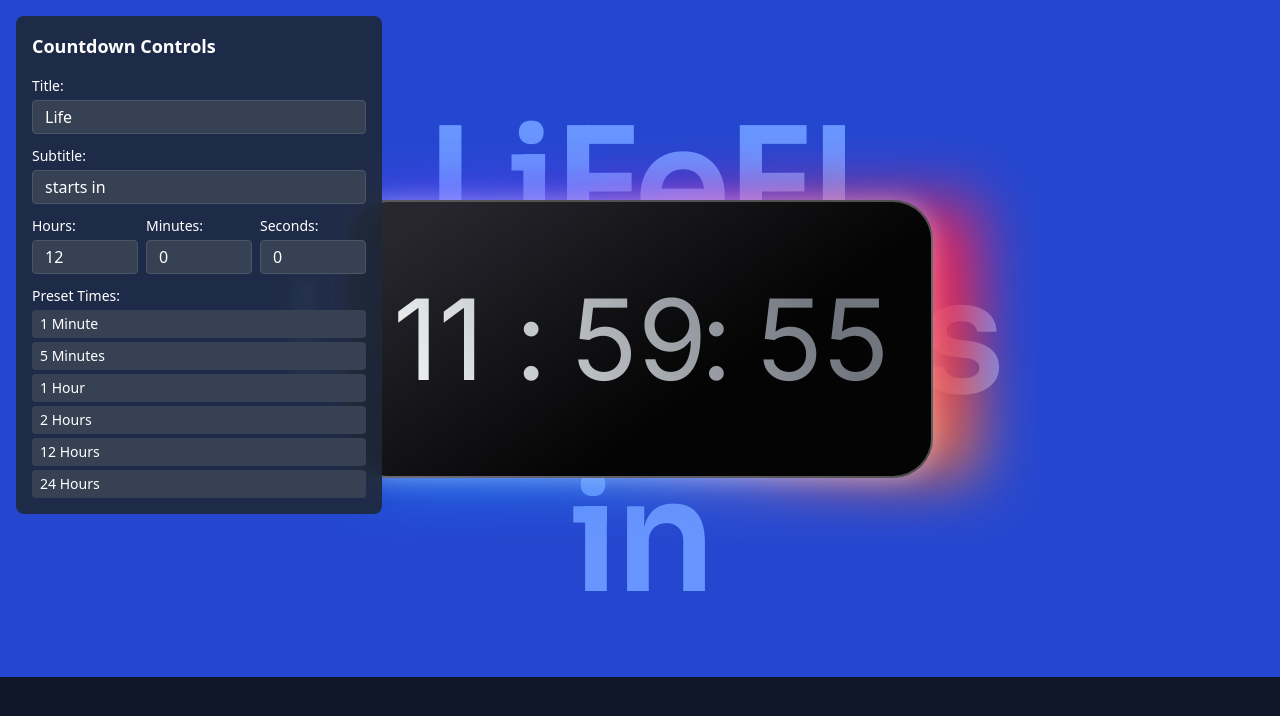
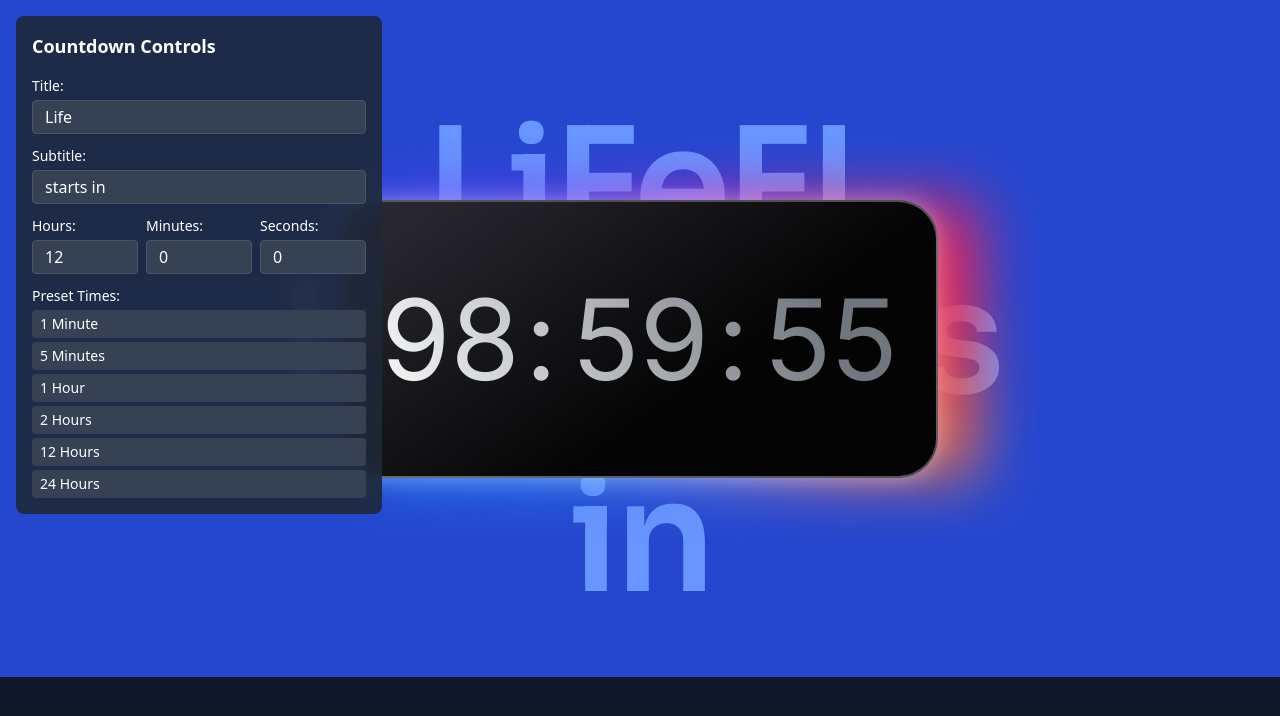
Before and after one commit to six-shot/LifeFi, a Next.js app: page /countdown in a window 1280 px wide. Shown: the top 716 px of the page. Built offline with nearby package versions, Linux system fonts and the light colour scheme.

Commit message:
hero fix

```diff
--- /dev/null
+++ b/src/app/api/countdown/route.ts
@@ -0,0 +1,29 @@
+import { NextResponse } from "next/server";
+
+// Set your launch time (same for everyone)
+// 5 hours from now
+const LAUNCH_TIME = Date.now() + 99 * 60 * 60 * 1000;
+
+export async function GET() {
+  try {
+    const now = Date.now();
+    const remaining = Math.max(0, LAUNCH_TIME - now);
+
+    const hours = Math.floor(remaining / (1000 * 60 * 60));
+    const minutes = Math.floor((remaining % (1000 * 60 * 60)) / (1000 * 60));
+    const seconds = Math.floor((remaining % (1000 * 60)) / 1000);
+
+    return NextResponse.json({
+      hours,
+      minutes,
+      seconds,
+      totalSeconds: Math.floor(remaining / 1000),
+    });
+  } catch (error) {
+    console.error("Countdown API error:", error);
+    return NextResponse.json(
+      { error: "Failed to calculate countdown" },
+      { status: 500 }
+    );
+  }
+}
--- a/src/app/page.tsx
+++ b/src/app/page.tsx
@@ -20,11 +20,6 @@ export default function Home() {
       <WhyLifeFi />
       <Trusted />
       <Countdown
-        hours={12}
-        minutes={30}
-        seconds={45}
-        title="Launch"
-        subtitle="begins in"
       />
       <CTA/>
     </div>
--- a/src/components/coundown.tsx
+++ b/src/components/coundown.tsx
@@ -3,20 +3,11 @@
 import React, { useState, useEffect } from "react";
 
 interface CountdownProps {
-  hours?: number;
-  minutes?: number;
-  seconds?: number;
   title?: string;
   subtitle?: string;
 }
 
-export default function Countdown({
-  hours = 0,
-  minutes = 0,
-  seconds = 0,
-}: //   title = "Life",
-//   subtitle = "starts in",
-CountdownProps) {
+export default function Countdown({}: CountdownProps) {
   const [timeLeft, setTimeLeft] = useState({
     hours: 0,
     minutes: 0,
@@ -24,28 +15,33 @@ CountdownProps) {
   });
 
   useEffect(() => {
-    // Calculate total seconds from props
-    const totalSeconds = hours * 3600 + minutes * 60 + seconds;
-    let remainingSeconds = totalSeconds;
-
-    const calculateTimeLeft = () => {
-      if (remainingSeconds > 0) {
-        const hours = Math.floor(remainingSeconds / 3600);
-        const minutes = Math.floor((remainingSeconds % 3600) / 60);
-        const seconds = remainingSeconds % 60;
-
-        setTimeLeft({ hours, minutes, seconds });
-        remainingSeconds--;
-      } else {
-        setTimeLeft({ hours: 0, minutes: 0, seconds: 0 });
+    const fetchCountdown = async () => {
+      try {
+        const response = await fetch("/api/countdown");
+        if (!response.ok) {
+          throw new Error(`HTTP error! status: ${response.status}`);
+        }
+        const data = await response.json();
+        setTimeLeft({
+          hours: data.hours || 0,
+          minutes: data.minutes || 0,
+          seconds: data.seconds || 0,
+        });
+      } catch (error) {
+        console.error("Failed to fetch countdown:", error);
+        // Set a default countdown if API fails
+        setTimeLeft({ hours: 24, minutes: 0, seconds: 0 });
       }
     };
 
-    calculateTimeLeft();
-    const timer = setInterval(calculateTimeLeft, 1000);
+    // Fetch initial countdown immediately
+    fetchCountdown();
+
+    // Update every second
+    const timer = setInterval(fetchCountdown, 1000);
 
     return () => clearInterval(timer);
-  }, [hours, minutes, seconds]);
+  }, []);
 
   const formatNumber = (num: number) => num.toString().padStart(2, "0");
 
@@ -73,16 +69,22 @@ CountdownProps) {
           <div
             className="text-[112px] font-[family-name:var(--font-inter)] countdown-text relative z-[1000] flex gap-6 items-center"
             style={{
-              minWidth: "508px",
+              minWidth: "518px",
               textAlign: "center",
               whiteSpace: "nowrap",
             }}
           >
-            <div className="w-[105px] ">{formatNumber(timeLeft.hours)}</div>
-            <div className="">:</div>
-            <div className="w-[105px]">{formatNumber(timeLeft.minutes)}</div>
-            <div className="">:</div>
-            <div className="w-[105px]">{formatNumber(timeLeft.seconds)}</div>
+            <div className="w-[120px] text-center">
+              {formatNumber(timeLeft.hours)}
+            </div>
+            <div className="w-[24px] text-center">:</div>
+            <div className="w-[120px] text-center">
+              {formatNumber(timeLeft.minutes)}
+            </div>
+            <div className="w-[24px] text-center">:</div>
+            <div className="w-[120px] text-center">
+              {formatNumber(timeLeft.seconds)}
+            </div>
           </div>
         </div>
       </div>
```
